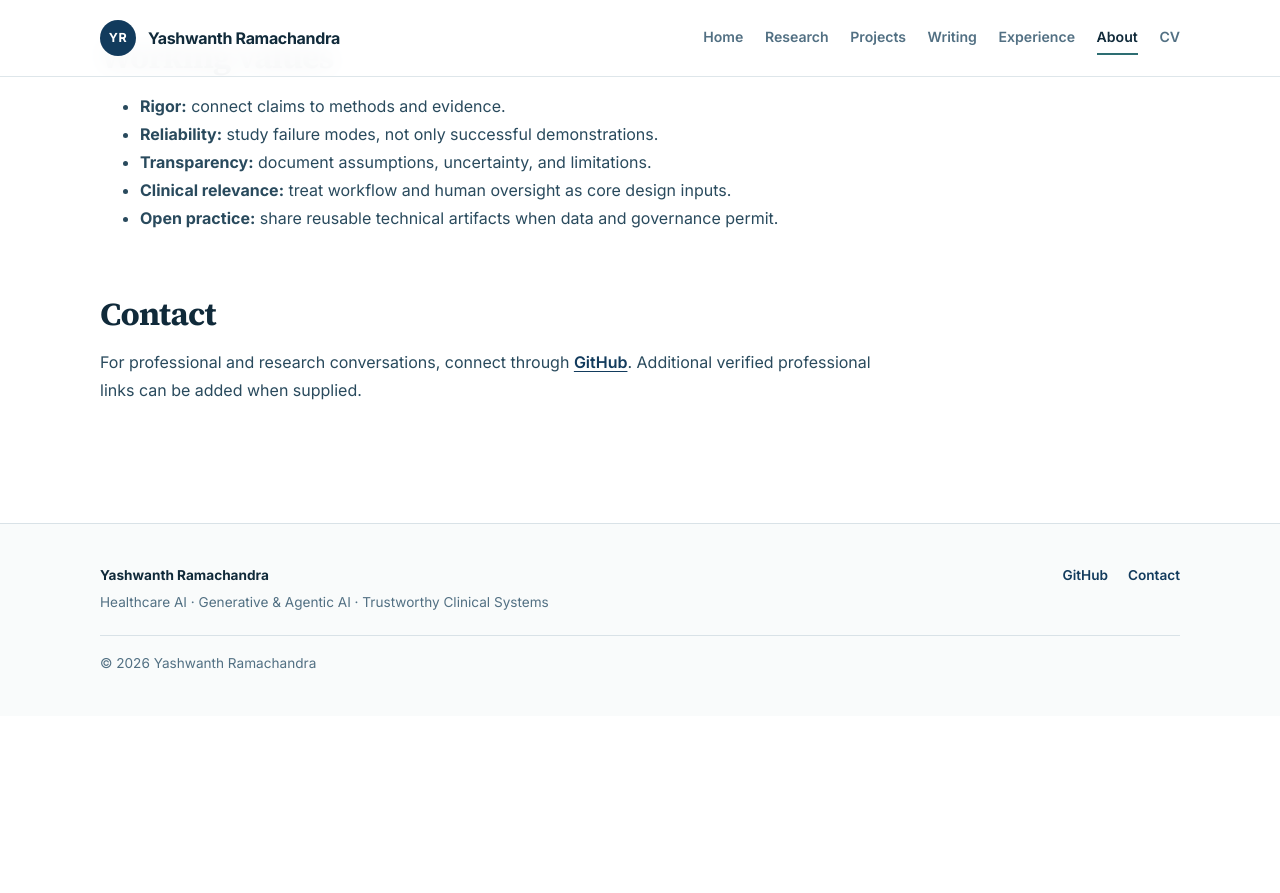
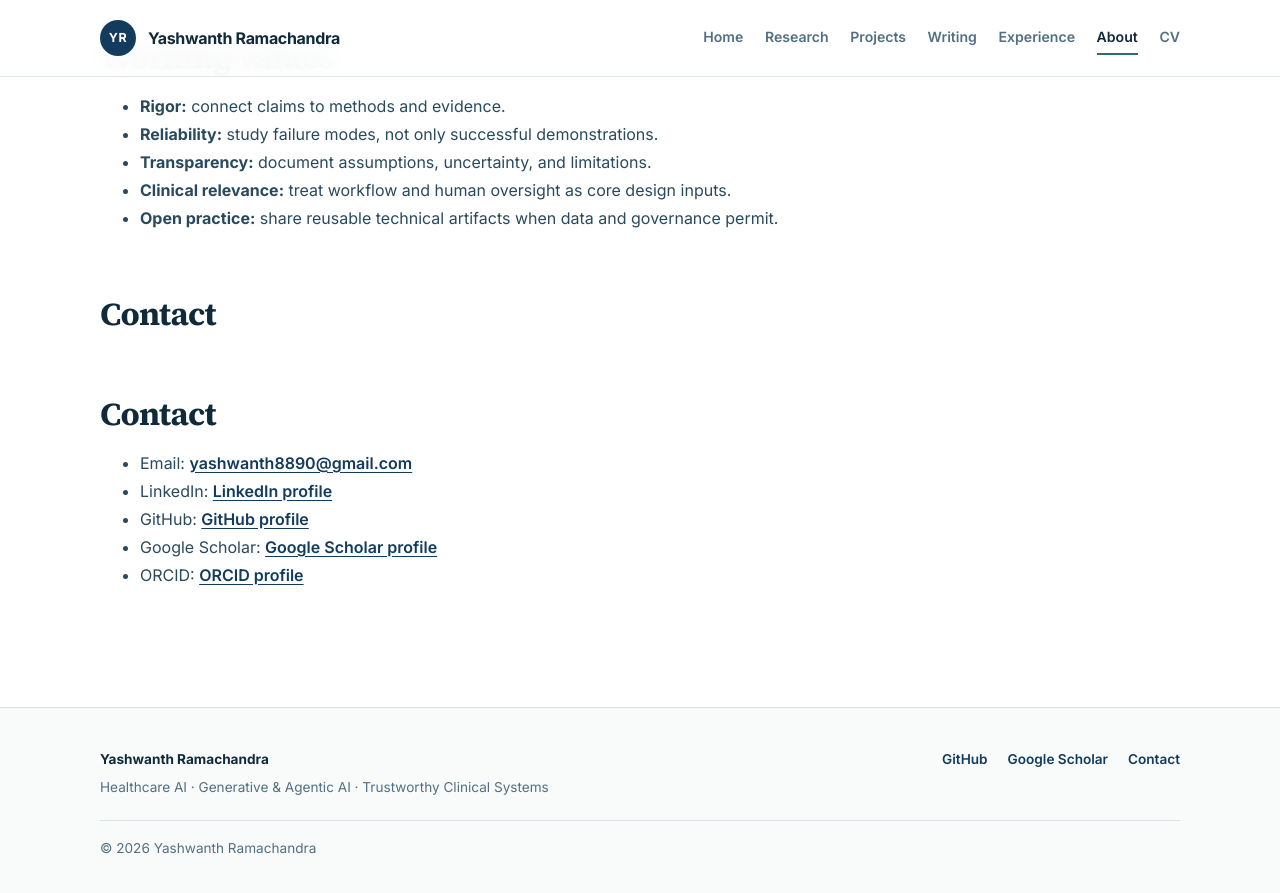
Before and after one commit to praxis-agentic-architectures/YashwanthRamachandra.github.io, a Jekyll site: the page built from about.md, in a window 1280 px wide and 900 px high, scrolled down 833 px. Shown: the top 893 px of the window. Built offline with Jekyll 4.4.1, drawn with Linux system fonts in a browser that asks for light colours; before the commit the page ends 1549 px from its top, so only the background shows below that.

Commit message:
Configure portfolio for organization Pages root URL

```diff
--- a/_config.yml
+++ b/_config.yml
@@ -5,12 +5,19 @@ description: >-
   agentic systems, multimodal learning, and trustworthy clinical AI.
 lang: en-US
 url: "https://praxis-agentic-architectures.github.io"
-baseurl: "/YashwanthRamachandra.github.io"
-repository: "praxis-agentic-architectures/YashwanthRamachandra.github.io"
+baseurl: ""
+repository: "praxis-agentic-architectures/praxis-agentic-architectures.github.io"
 
 author:
   name: "Yashwanth Ramachandra"
   github: "YashwanthMRamachandra"
+  title: "Healthcare AI and Generative AI Practitioner"
+  email: "yashwanth8890@gmail.com"
+  github: "YashwanthMRamachandra"
+  linkedin: "https://www.linkedin.com/in/yashwanth-ramachandra-43164345/"
+  google_scholar: "eD2gtd0AAAAJ"
+  orcid: ""
+  location: "San Francisco, CA/USA"
 
 markdown: kramdown
 permalink: pretty
--- a/_includes/footer.html
+++ b/_includes/footer.html
@@ -6,6 +6,7 @@
     </div>
     <div class="footer-links">
       <a href="https://github.com/{{ site.author.github }}">GitHub</a>
+      <a href="https://scholar.google.com/citations?user={{ site.author.google_scholar }}">Google Scholar</a>
       <a href="{{ '/about/#contact' | relative_url }}">Contact</a>
     </div>
     <p class="copyright">© {{ site.time | date: '%Y' }} Yashwanth Ramachandra</p>
--- a/about.md
+++ b/about.md
@@ -21,6 +21,10 @@ The direction of this portfolio is intentionally evidence-led. Completed work, r
 
 ## Contact {#contact}
 
-For professional and research conversations, connect through [GitHub](https://github.com/{{ site.author.github }}). Additional verified professional links can be added when supplied.
+## Contact {#contact}
 
-<!-- TODO(owner): Add a public professional email, LinkedIn, Google Scholar, and ORCID only if you want them published. -->
+- Email: [yashwanth8890@gmail.com](mailto:yashwanth8890@gmail.com)
+- LinkedIn: [LinkedIn profile](https://www.linkedin.com/in/yashwanth-ramachandra-43164345/)
+- GitHub: [GitHub profile](https://github.com/YashwanthMRamachandra)
+- Google Scholar: [Google Scholar profile](https://scholar.google.com/citations?user={{ site.author.google_scholar }})
+- ORCID: [ORCID profile](https://orcid.org/YOUR-ORCID)
```
